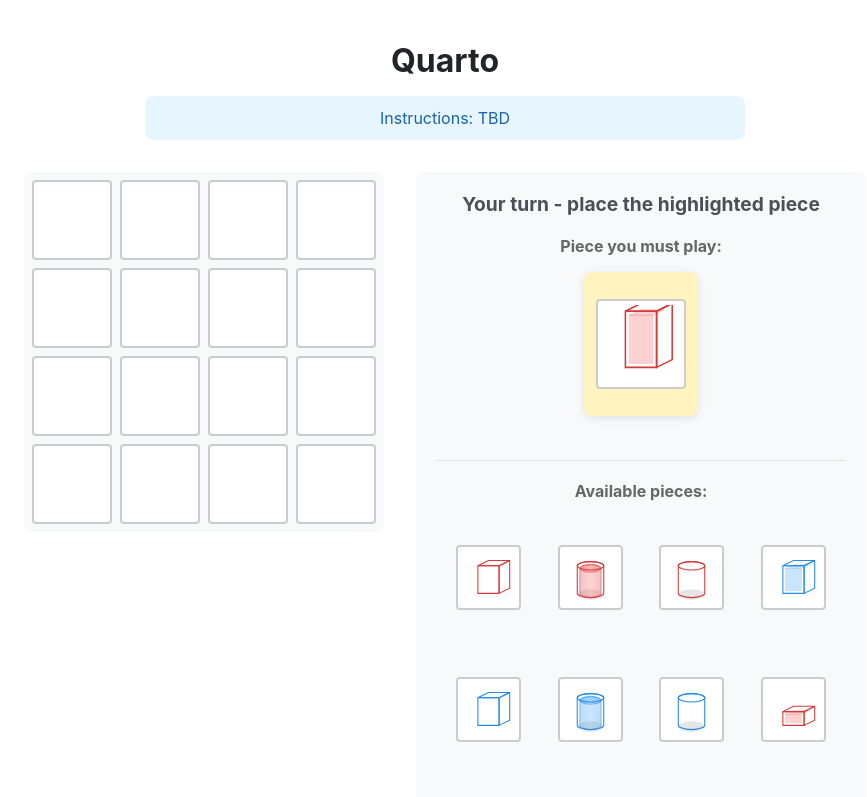
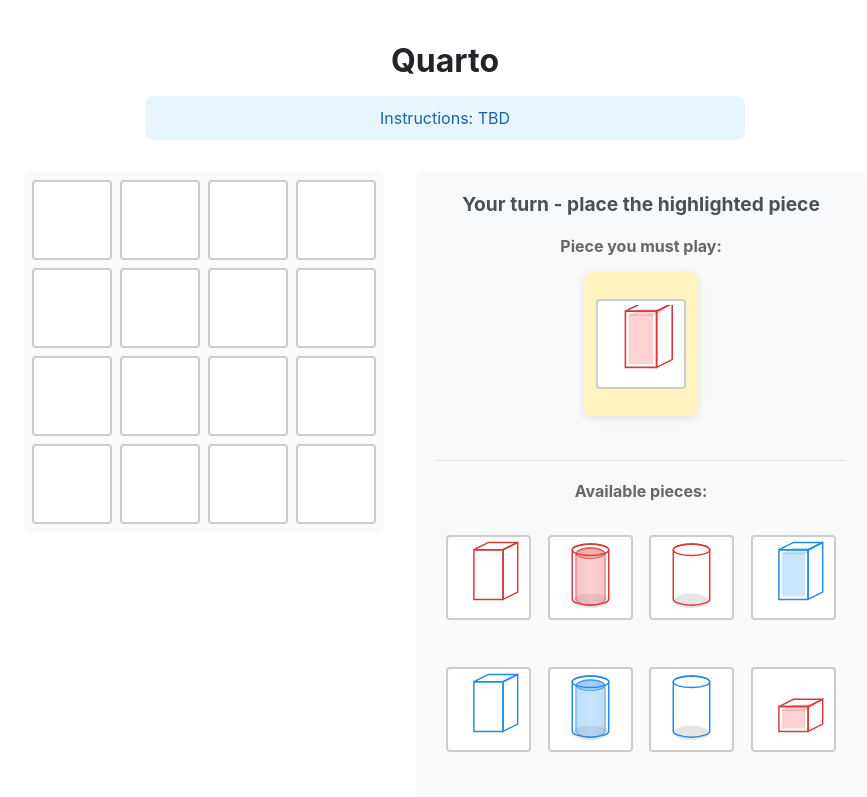
Before and after one commit to Buzz-Lightyear/quarto, a SvelteKit app: page / in a window 1280 px wide. Shown: the top 797 px of the page, without its empty margins (195-1062 px from the left). Built offline with nearby package versions, Linux system fonts and the light colour scheme.

Commit message:
Getting pieces right

```diff
--- a/src/components/PieceSelector.svelte
+++ b/src/components/PieceSelector.svelte
@@ -39,7 +39,7 @@
             >
               <Piece
                 piece={piece}
-                size="65px"
+                size="85px"
                 selectable={$gameStore.waitingForPieceSelection}
                 on:click={() => selectPieceForOpponent(piece)}
               />
```
